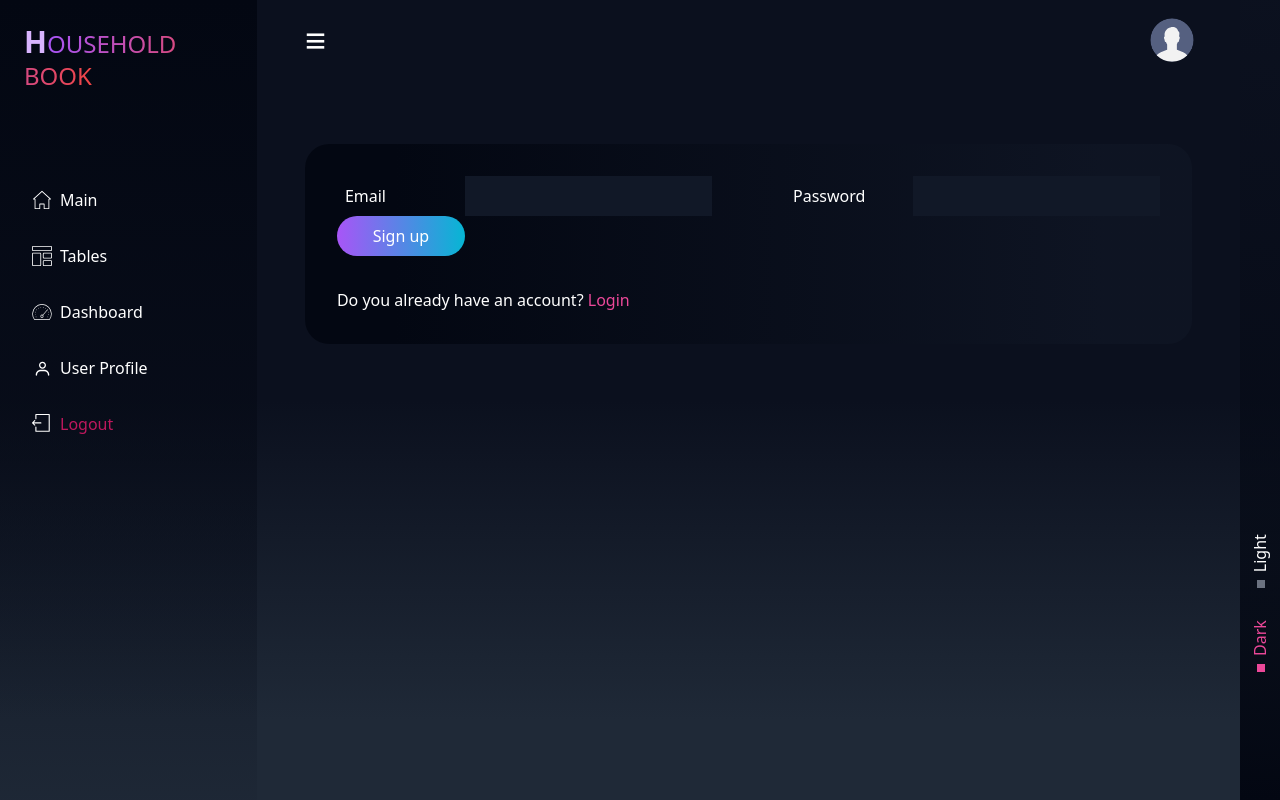
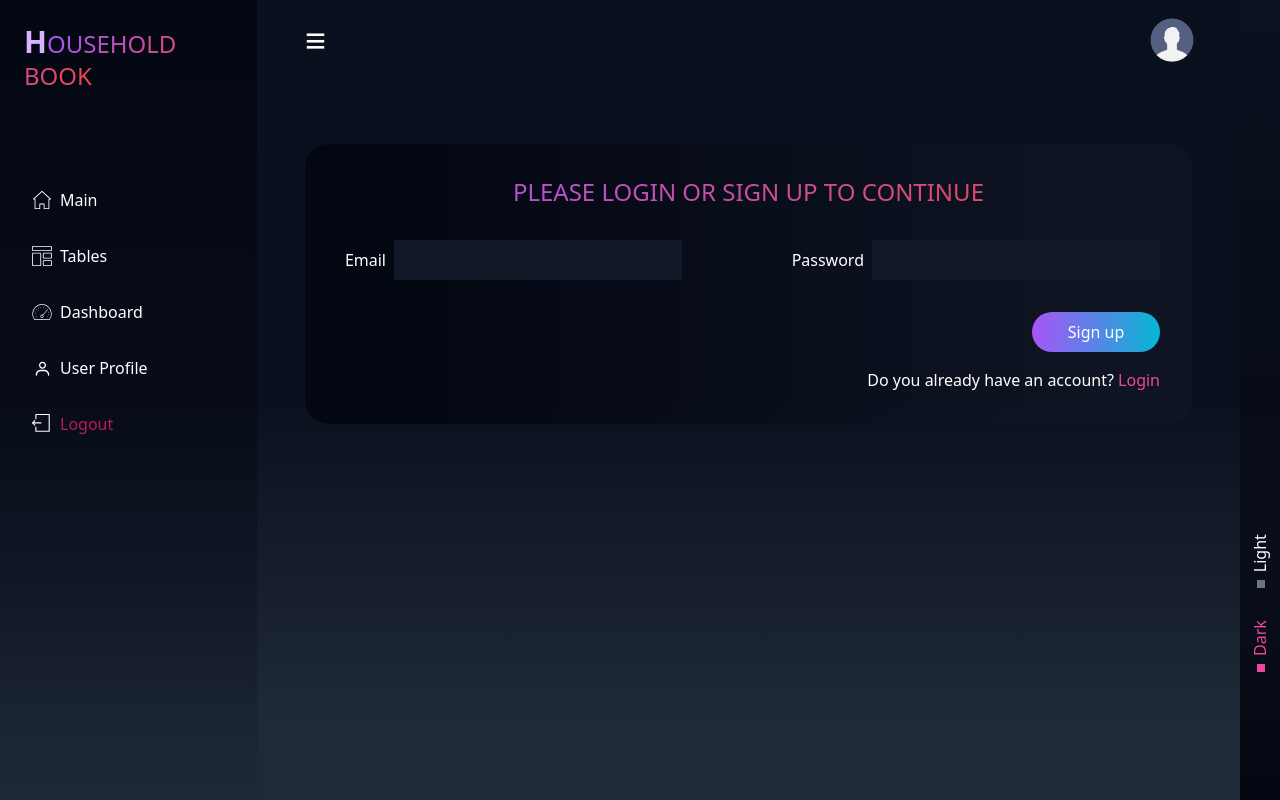
Before and after one commit to yaruta/household-book, a React (Vite) app: page /auth in a window 1280 px wide. Built offline with nearby package versions, Linux system fonts and the light colour scheme; no server answers; sample sign-in values are in the browser's storage.

Commit message:
ui changes depending on whether the user is authenticated or not

```diff
--- a/src/components/Authentication/AuthForm.jsx
+++ b/src/components/Authentication/AuthForm.jsx
@@ -4,7 +4,7 @@ import {
 } from "../../firebase/auth";
 import { useState } from "react";
 import Button from "../UI/Button";
-import { Form } from "react-router-dom";
+import { Form, useNavigate } from "react-router-dom";
 import FormInput from "./FormInput";
 import { isValidInput } from "../../util/validating";
 
@@ -15,6 +15,7 @@ function AuthForm({ isLogin }) {
     email: false,
     password: false,
   });
+  const navigate = useNavigate();
 
   function handleChange(event) {
     const value = event.target.value;
@@ -63,6 +64,7 @@ function AuthForm({ isLogin }) {
         setIsSubmitting(false);
         return;
       }
+      navigate("/");
     }
   }
 
@@ -70,7 +72,7 @@ function AuthForm({ isLogin }) {
     <>
       {errorMessage && <p className="text-red-500 mb-8">{errorMessage}</p>}
       <Form>
-        <div className="flex justify-between items-center gap-8">
+        <div className="flex justify-between items-center gap-8 mb-8">
           <FormInput
             label="Email"
             type="email"
@@ -92,7 +94,11 @@ function AuthForm({ isLogin }) {
             required
           />
         </div>
-        <Button onClick={handleSubmit}>{isLogin ? "Login" : "Sign up"}</Button>
+        <div className="flex justify-end">
+          <Button onClick={handleSubmit}>
+            {isLogin ? "Login" : "Sign up"}
+          </Button>
+        </div>
       </Form>
     </>
   );
--- a/src/components/Authentication/AuthSection.jsx
+++ b/src/components/Authentication/AuthSection.jsx
@@ -9,10 +9,13 @@ function AuthSection() {
 
   return (
     <Section className="flex-col p-8 mt-16">
+      <h2 className="text-2xl text-transparent bg-clip-text bg-gradient-to-r from-purple-500 to-red-500 mb-8 uppercase text-center">
+        Please login or sign up to continue
+      </h2>
       <AuthForm isLogin={isLogin} />
-      <div className="pt-8">
+      <div className="pt-4">
         {isLogin ? (
-          <p className="text-elements-color-main">
+          <p className="text-elements-color-main text-end">
             New customer?{" "}
             <Link to="/auth?mode=signup" className="text-pink-500">
               Sign up
@@ -20,7 +23,7 @@ function AuthSection() {
             for an account
           </p>
         ) : (
-          <p className="text-elements-color-main">
+          <p className="text-elements-color-main text-end">
             Do you already have an account?{" "}
             <Link to="/auth?mode=login" className="text-pink-500">
               Login
--- a/src/components/Authentication/FormInput.jsx
+++ b/src/components/Authentication/FormInput.jsx
@@ -10,15 +10,15 @@ function FormInput(props) {
 
   return (
     <div className="flex-col">
-      <div className="flex">
-        <label htmlFor={id} className="text-elements-color-main p-2 min-w-32">
+      <div className="flex justify-start">
+        <label htmlFor={id} className="text-elements-color-main p-2 ">
           {label}
         </label>
         <input
           id={id}
           {...inputProps}
           onBlur={handleBlur}
-          className="p-2 bg-sections-bg-2 text-elements-color-main"
+          className="p-2 bg-sections-bg-2 text-elements-color-main w-72"
         />
       </div>
       <span className={blured && isError ? "text-red-500" : "hidden"}>
--- a/src/components/Layout/Header/Header.jsx
+++ b/src/components/Layout/Header/Header.jsx
@@ -3,9 +3,11 @@ import { uiActions } from "../../../store/ui-slice";
 
 import DefaultAvatar from "../../UI/DefaultAvatar";
 import UserPhotoIcon from "../../UI/UserAvatar";
+import { useAuth } from "../../../store/authContext";
 
 function Header() {
   const dispatch = useDispatch();
+  const { userLoggedIn } = useAuth();
   let userPhoto = null;
 
   function handleToggleSidebar() {
@@ -14,14 +16,17 @@ function Header() {
 
   return (
     <header className="w-full flex items-center justify-between p-5 pl-12 pr-12">
-      <button className="text-elements-color-main" onClick={handleToggleSidebar}>
+      <button
+        className="text-elements-color-main"
+        onClick={handleToggleSidebar}
+      >
         <span className="text-4xl">≡</span>
       </button>
-      {userPhoto && (
-          <UserPhotoIcon image={userPhoto} />
-      )}
-      {!userPhoto && (
-        <DefaultAvatar isSmall/>
+      {userLoggedIn && (
+        <>
+          {userPhoto && <UserPhotoIcon image={userPhoto} />}
+          {!userPhoto && <DefaultAvatar isSmall />}
+        </>
       )}
     </header>
   );
--- a/src/components/Layout/Sidebar/MainNavigation.jsx
+++ b/src/components/Layout/Sidebar/MainNavigation.jsx
@@ -19,6 +19,7 @@ function MainNavigation() {
 
   return (
     <nav className="mt-20 pt-2">
+      {userLoggedIn && (
         <ul>
           <NavItem path="/">
             <HomeIcon />
@@ -36,7 +37,7 @@ function MainNavigation() {
             <UserIcon />
             <span>User Profile</span>
           </NavItem>
-        {userLoggedIn && (
+
           <button
             onClick={handleLogout}
             className="text-pink-700 flex items-center gap-2 p-2"
@@ -44,8 +45,8 @@ function MainNavigation() {
             <LogoutIcon />
             <span>Logout</span>
           </button>
+        </ul>
       )}
-      </ul>
     </nav>
   );
 }
```
Lines whose indentation alone changed are shown as unchanged.
